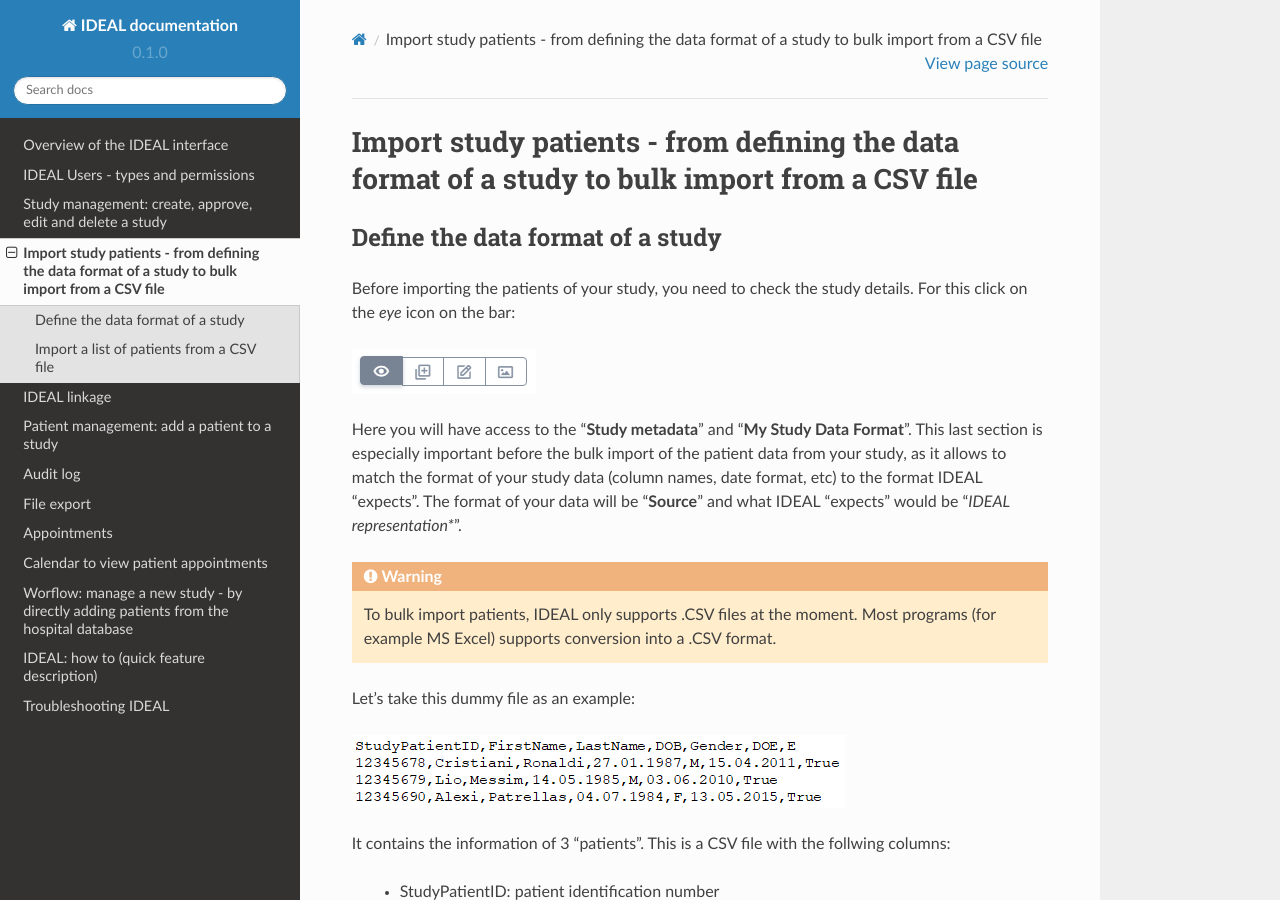
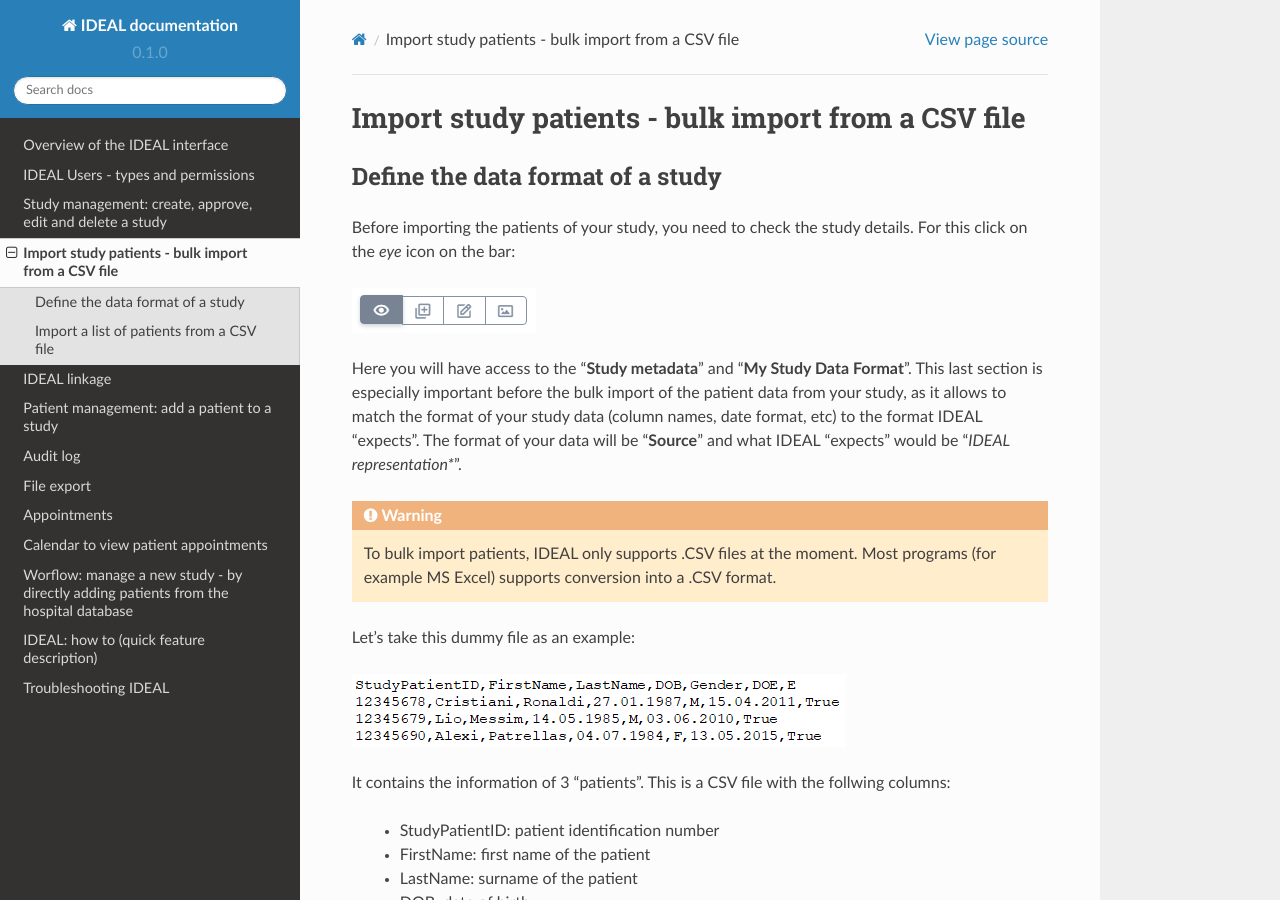
Before and after one commit to Nynuphar/IDEAL-doc, a Sphinx documentation site: the page built from docs/source/import.rst, in a window 1280 px wide and 900 px high. Built offline with Sphinx 7.4.7 and the Read the Docs theme 2.0.0, drawn with Linux system fonts in a browser that asks for light colours.

Commit message:
Update import.rst

```diff
--- a/docs/source/import.rst
+++ b/docs/source/import.rst
@@ -1,4 +1,4 @@
-Import study patients - from defining the data format of a study to bulk import from a CSV file
+Import study patients - bulk import from a CSV file
 =============================================================================================================
 
 Define the data format of a study
```
